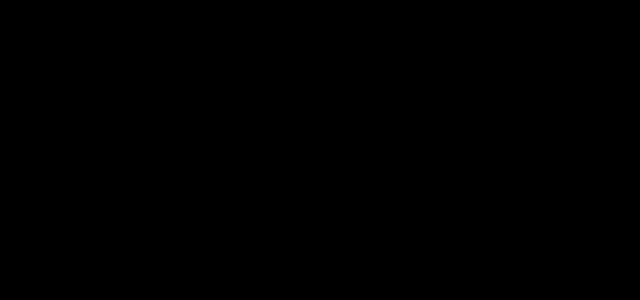
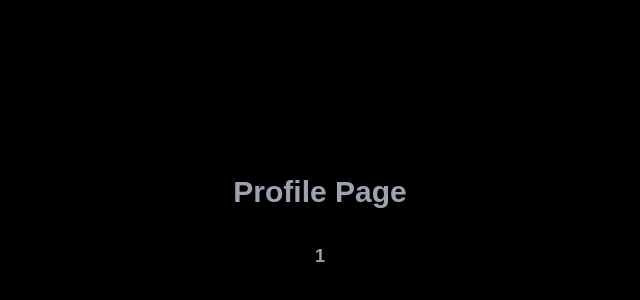
Before and after one commit to ProdanFattan/nextJS_Auth, a Next.js app: page /profile/1 in a window 1280 px wide. Before the commit this address had no page. Shown: the part 178-478 px from the top of the page, without its empty margins (320-960 px from the left). Built offline with nearby package versions, Linux system fonts and the light colour scheme.

Commit message:
dynamic page for profile

```diff
--- /dev/null
+++ b/app/profile/[id]/page.tsx
@@ -0,0 +1,10 @@
+import React from 'react'
+
+export default function page({params}: any) {
+  return (
+    <div className="flex flex-col items-center justify-center min-h-screen py-2">
+        <h1 className="font-bold text-3xl text-gray-400">Profile Page</h1>
+        <h2 className="font-bold text-lg pt-8 text-gray-400"> {params.id}</h2>
+    </div>
+  )
+}
```
